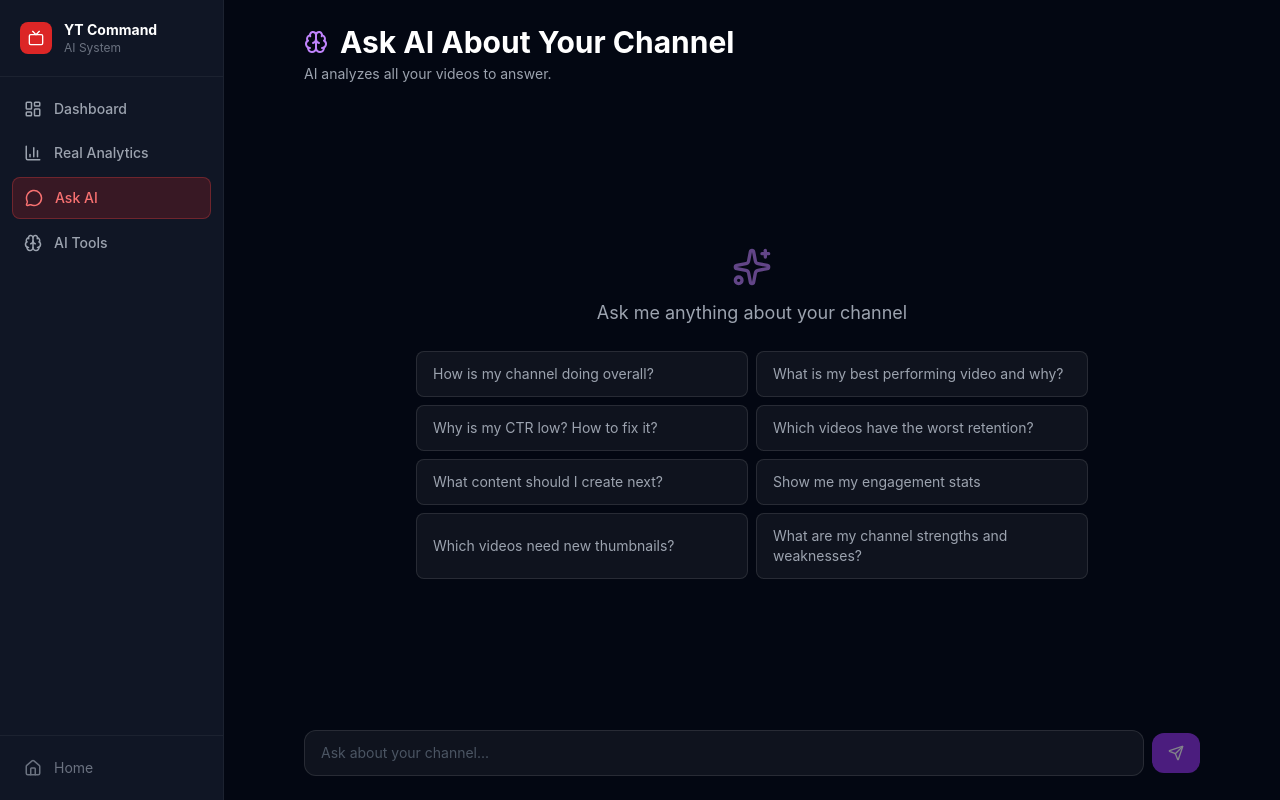
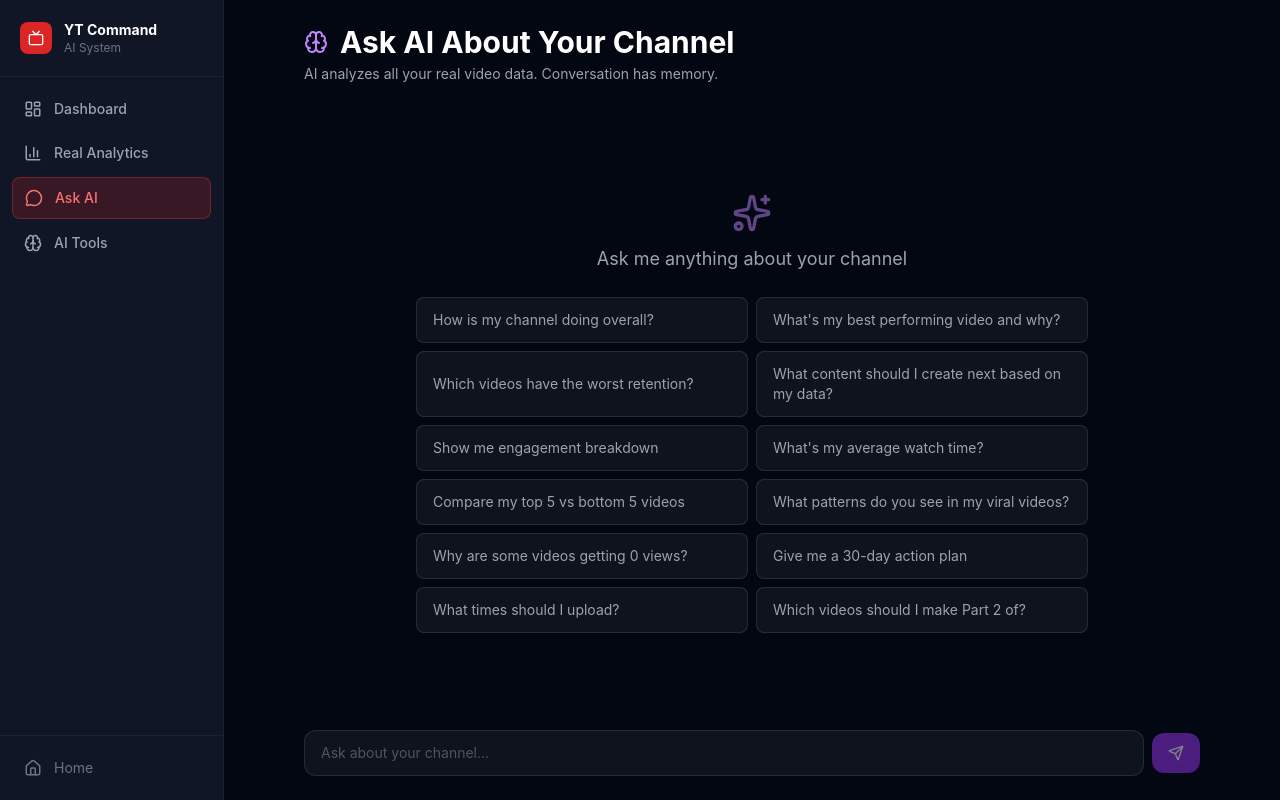
Before and after one commit to fozayelibnayaz/AI-YouTube-Command-Center, a Next.js app: page /ask in a window 1280 px wide. Built offline with nearby package versions, Linux system fonts and the light colour scheme.

Commit message:
Bulletproof Ask AI + 10 useful AI Tools + verify date picker

```diff
--- a/app/(dashboard)/ask/page.tsx
+++ b/app/(dashboard)/ask/page.tsx
@@ -1,6 +1,6 @@
 "use client";
 import { useState, useRef, useEffect } from "react";
-import { Brain, Send, User, Bot, Sparkles, Loader2 } from "lucide-react";
+import { Brain, Send, User, Bot, Sparkles, Loader2, Trash2, Copy, Check } from "lucide-react";
 
 interface Message {
   role: "user" | "assistant";
@@ -11,19 +11,24 @@ interface Message {
 
 const SUGGESTED = [
   "How is my channel doing overall?",
-  "What is my best performing video and why?",
-  "Why is my CTR low? How to fix it?",
+  "What's my best performing video and why?",
   "Which videos have the worst retention?",
-  "What content should I create next?",
-  "Show me my engagement stats",
-  "Which videos need new thumbnails?",
-  "What are my channel strengths and weaknesses?",
+  "What content should I create next based on my data?",
+  "Show me engagement breakdown",
+  "What's my average watch time?",
+  "Compare my top 5 vs bottom 5 videos",
+  "What patterns do you see in my viral videos?",
+  "Why are some videos getting 0 views?",
+  "Give me a 30-day action plan",
+  "What times should I upload?",
+  "Which videos should I make Part 2 of?",
 ];
 
 export default function AskPage() {
   const [messages, setMessages] = useState<Message[]>([]);
   const [input, setInput] = useState("");
   const [loading, setLoading] = useState(false);
+  const [copiedIdx, setCopiedIdx] = useState<number | null>(null);
   const bottomRef = useRef<HTMLDivElement>(null);
 
   useEffect(() => { bottomRef.current?.scrollIntoView({ behavior: "smooth" }); }, [messages]);
@@ -32,37 +37,68 @@ export default function AskPage() {
     if (!question.trim()) return;
     const q = question.trim();
     setInput("");
-    setMessages(prev => [...prev, { role: "user", content: q, timestamp: new Date().toLocaleTimeString() }]);
+    const newMsgs = [...messages, { role: "user" as const, content: q, timestamp: new Date().toLocaleTimeString() }];
+    setMessages(newMsgs);
     setLoading(true);
     try {
       const res = await fetch("/api/chat", {
         method: "POST",
         headers: { "Content-Type": "application/json" },
-        body: JSON.stringify({ question: q }),
+        body: JSON.stringify({
+          question: q,
+          history: newMsgs.slice(-6).map(m => ({ role: m.role, content: m.content })),
+        }),
       });
-      const json = await res.json();
+      const text = await res.text();
+      let json: any;
+      try { json = JSON.parse(text); }
+      catch {
+        setMessages(prev => [...prev, {
+          role: "assistant",
+          content: "Server error - returned invalid response. Please try again or contact support.",
+          timestamp: new Date().toLocaleTimeString(),
+        }]);
+        return;
+      }
       setMessages(prev => [...prev, {
         role: "assistant",
-        content: json.success ? json.answer : "Error: " + (json.error || "Failed"),
+        content: json.success ? json.answer : "Error: " + (json.error || "Failed to get answer"),
         source: json.source,
         timestamp: new Date().toLocaleTimeString(),
       }]);
     } catch (e) {
-      setMessages(prev => [...prev, { role: "assistant", content: "Error: " + String(e), timestamp: new Date().toLocaleTimeString() }]);
+      setMessages(prev => [...prev, { role: "assistant", content: "Network error: " + String(e), timestamp: new Date().toLocaleTimeString() }]);
     } finally {
       setLoading(false);
     }
   }
 
+  function copyMessage(i: number, content: string) {
+    navigator.clipboard.writeText(content);
+    setCopiedIdx(i);
+    setTimeout(() => setCopiedIdx(null), 2000);
+  }
+
+  function clearChat() {
+    if (confirm("Clear conversation?")) setMessages([]);
+  }
+
   return (
     <div className="flex flex-col min-h-screen p-3 sm:p-4 lg:p-6">
       <div className="max-w-4xl mx-auto w-full flex flex-col flex-1 min-h-0">
-        <div className="mb-4 sm:mb-6">
-          <h1 className="text-xl sm:text-2xl lg:text-3xl font-bold text-white flex items-center gap-2 sm:gap-3">
-            <Brain className="text-purple-400 flex-shrink-0" size={24} />
-            Ask AI About Your Channel
-          </h1>
-          <p className="text-gray-400 mt-1 text-xs sm:text-sm">AI analyzes all your videos to answer.</p>
+        <div className="mb-4 sm:mb-6 flex items-start justify-between gap-2">
+          <div>
+            <h1 className="text-xl sm:text-2xl lg:text-3xl font-bold text-white flex items-center gap-2 sm:gap-3">
+              <Brain className="text-purple-400 flex-shrink-0" size={24} />
+              Ask AI About Your Channel
+            </h1>
+            <p className="text-gray-400 mt-1 text-xs sm:text-sm">AI analyzes all your real video data. Conversation has memory.</p>
+          </div>
+          {messages.length > 0 && (
+            <button onClick={clearChat} className="text-xs text-gray-400 hover:text-red-400 flex items-center gap-1 px-2 py-1 rounded border border-white/10">
+              <Trash2 size={12} /> Clear
+            </button>
+          )}
         </div>
 
         {messages.length === 0 && (
@@ -94,6 +130,11 @@ export default function AskPage() {
                   <div className="flex items-center gap-2 mt-2 flex-wrap">
                     <span className="text-[10px] sm:text-xs text-gray-600">{msg.timestamp}</span>
                     {msg.source && <span className="text-[10px] sm:text-xs text-purple-400 bg-purple-500/10 px-2 py-0.5 rounded">{msg.source}</span>}
+                    {msg.role === "assistant" && (
+                      <button onClick={() => copyMessage(i, msg.content)} className="text-[10px] text-gray-500 hover:text-white ml-auto">
+                        {copiedIdx === i ? <Check size={11} className="text-green-400" /> : <Copy size={11} />}
+                      </button>
+                    )}
                   </div>
                 </div>
                 {msg.role === "user" && (
@@ -109,7 +150,7 @@ export default function AskPage() {
                   <Loader2 size={14} className="text-purple-400 animate-spin" />
                 </div>
                 <div className="bg-white/5 border border-white/10 rounded-xl p-3 sm:p-4">
-                  <p className="text-xs sm:text-sm text-gray-400">Analyzing...</p>
+                  <p className="text-xs sm:text-sm text-gray-400">Analyzing your channel data...</p>
                 </div>
               </div>
             )}
```
